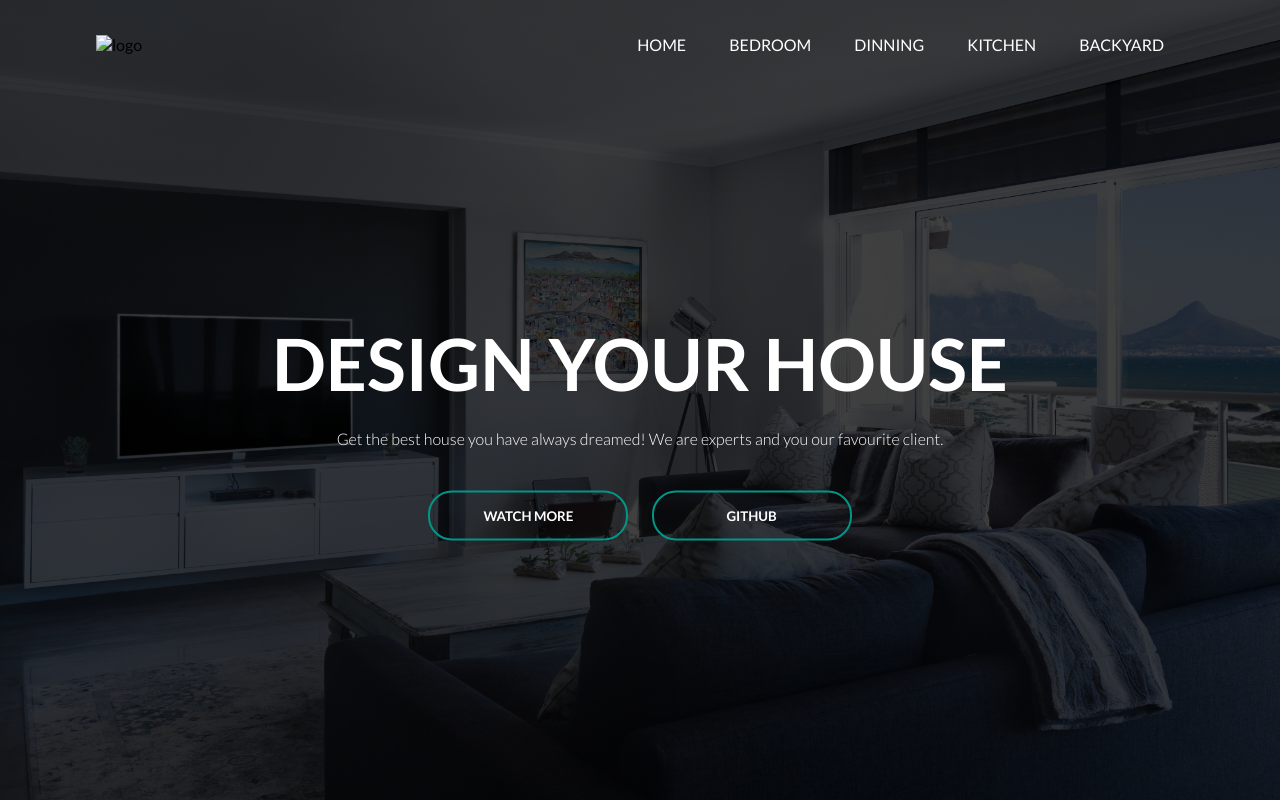
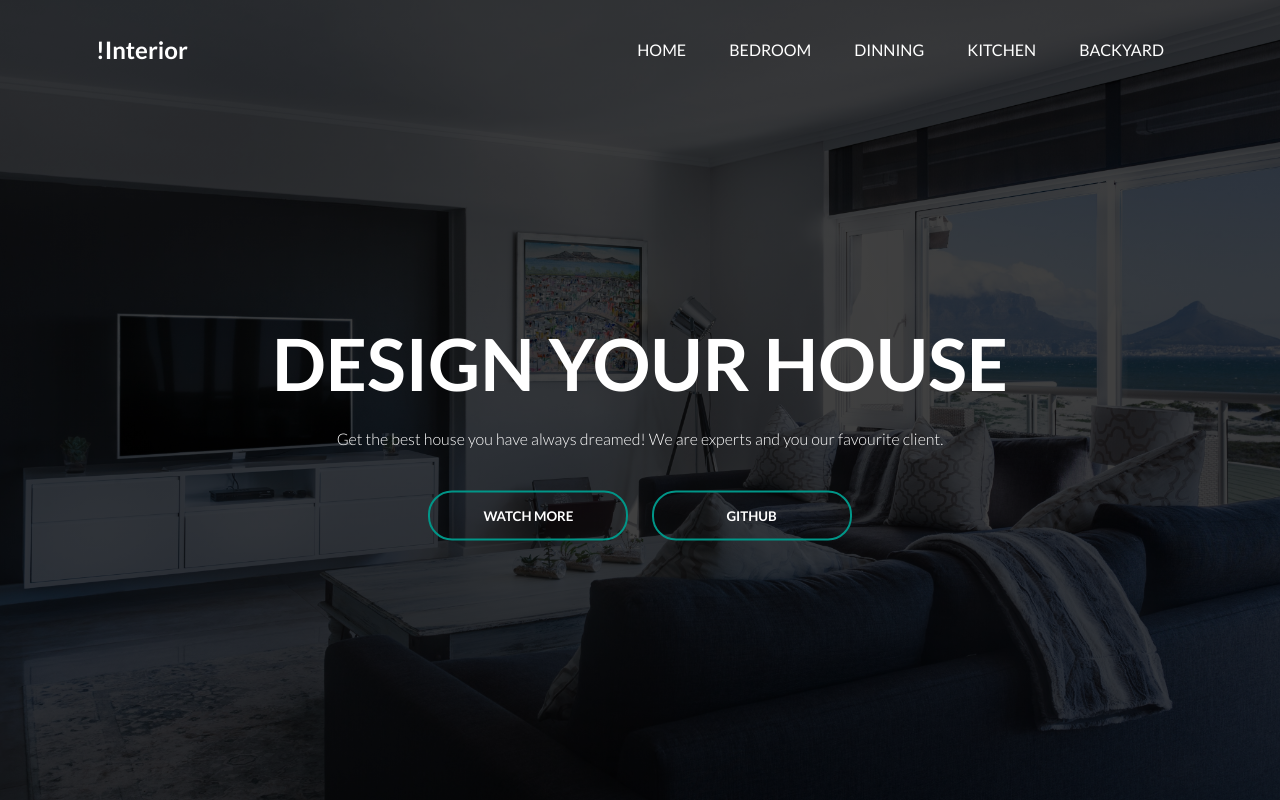
Before and after one commit to josh231101/Landing-Pages, a plain HTML site: page Interior-landing/index.html in a window 1280 px wide. Drawn offline with Linux system fonts and the light colour scheme.

Commit message:
Update logo

```diff
--- a/Interior-landing/index.html
+++ b/Interior-landing/index.html
@@ -12,7 +12,7 @@
 <body>
     <header class="banner">
         <nav class="navbar">
-            <img src="logo.png" alt="logo" class="logo">
+            <p class="navbar__logo">!Interior</p>
             <ul>
                 <li><a href="#">Home</a></li>
                 <li><a href="#">Bedroom</a></li>
--- a/Interior-landing/styles.css
+++ b/Interior-landing/styles.css
@@ -18,9 +18,12 @@
     align-items: center;
     justify-content: space-between;
 }
-.logo{
+.navbar__logo{
     width: 120px;
     cursor: pointer;
+    font-weight: 900;
+    font-size: 24px;
+    color: #fff;
 }
 .navbar ul li{
     list-style-type: none;
```
